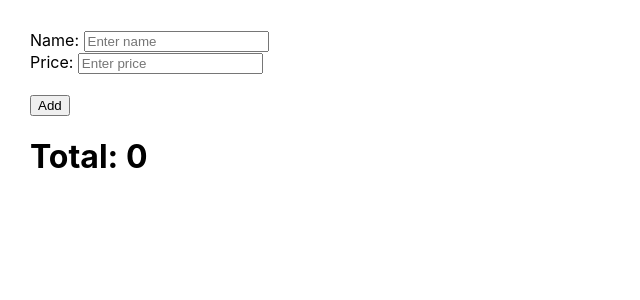
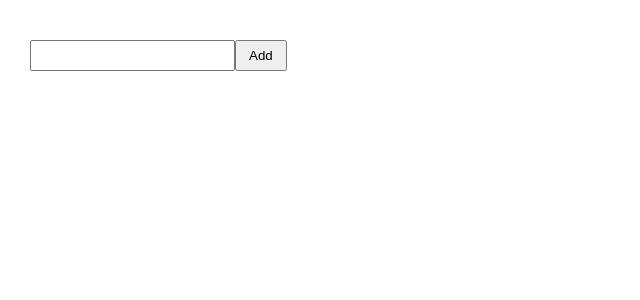
Before and after one commit to boyhotkey96/REACTJS, a React (Create React App) app in the folder tiktok/: page / in a window 1280 px wide. Shown: the top 300 px of the page, without its empty margins (0-640 px from the left). Built offline with nearby package versions, Linux system fonts and the light colour scheme.

Commit message:
add component TodolistUsingReducer

```diff
--- /dev/null
+++ b/tiktok/src/TodolistUsinguseReducer.js
@@ -0,0 +1,96 @@
+import { useReducer, useRef } from "react";
+
+// Reducer
+// 1. Init state
+const initState = {
+  job: "",
+  jobs: [],
+};
+
+// 2. Action
+const SET_JOB = "job";
+const ADD_JOB = "jobs";
+const DELETE_JOB = "delete";
+
+const setJob = (payload) => {
+  return { type: SET_JOB, payload };
+};
+
+const addJob = (payload) => {
+  return { type: ADD_JOB, payload };
+};
+
+const deleteJob = (payload) => {
+  return { type: DELETE_JOB, payload };
+};
+
+// 3. Reducer
+const reducer = (state, action) => {
+  // console.log("state: ", state);
+  // console.log("action: ", action);
+
+  let newState;
+  switch (action.type) {
+    case SET_JOB:
+      newState = { ...state, job: action.payload };
+      break;
+    case ADD_JOB:
+      newState = { ...state, jobs: [...state.jobs, action.payload] };
+      break;
+    case DELETE_JOB:
+      // const newJobs = [...state.jobs];
+      // newJobs.splice(action.payload, 1);
+      newState = { ...state, ...state.jobs.splice(action.payload, 1) };
+      break;
+    default:
+      throw new Error("Error Invalid");
+  }
+
+  console.log("newState: ", newState);
+  return newState;
+};
+
+// 4. Dispatch
+
+function TodolistusingReducer() {
+  const [state, dispatch] = useReducer(reducer, initState);
+  const { job, jobs } = state;
+
+  const inputRef = useRef();
+
+  const handleAdd = () => {
+    dispatch(addJob(job));
+    dispatch(setJob(""));
+    inputRef.current.focus();
+  };
+
+  const handleDelete = (index) => {
+    dispatch(deleteJob(index));
+  };
+
+  return (
+    <div style={{ padding: "40px 30px" }}>
+      <input
+        ref={inputRef}
+        style={{ padding: "6px 12px" }}
+        value={job}
+        onChange={(e) => dispatch(setJob(e.target.value))}
+      />
+      <button
+        style={{ padding: "6px 12px", cursor: "pointer" }}
+        onClick={handleAdd}
+      >
+        Add
+      </button>
+      <ul>
+        {jobs.map((item, index) => (
+          <li key={index}>
+            {item} <span onClick={handleDelete.bind(null, index)}> x</span>
+          </li>
+        ))}
+      </ul>
+    </div>
+  );
+}
+
+export default TodolistusingReducer;
--- a/tiktok/src/index.js
+++ b/tiktok/src/index.js
@@ -17,6 +17,7 @@ import Countdownplus from './Countdownplus';
 import CountdownUseref from './CountdownUseref';
 import CartUseMemo from './CartUseMemo';
 import CountuseReducer from './CountuseReducer';
+import TodolistusingReducer from './TodolistUsinguseReducer';
 import reportWebVitals from './reportWebVitals';
 
 const root = ReactDOM.createRoot(document.getElementById('root'));
@@ -36,8 +37,9 @@ root.render(
     {/* <Imagepreview2 /> */}
     {/* <Countdownplus /> */}
     {/* <CountdownUseref /> */}
-    <CartUseMemo />
+    {/* <CartUseMemo /> */}
     {/* <CountuseReducer /> */}
+    <TodolistusingReducer />
   </React.Fragment>
 );
 
```
